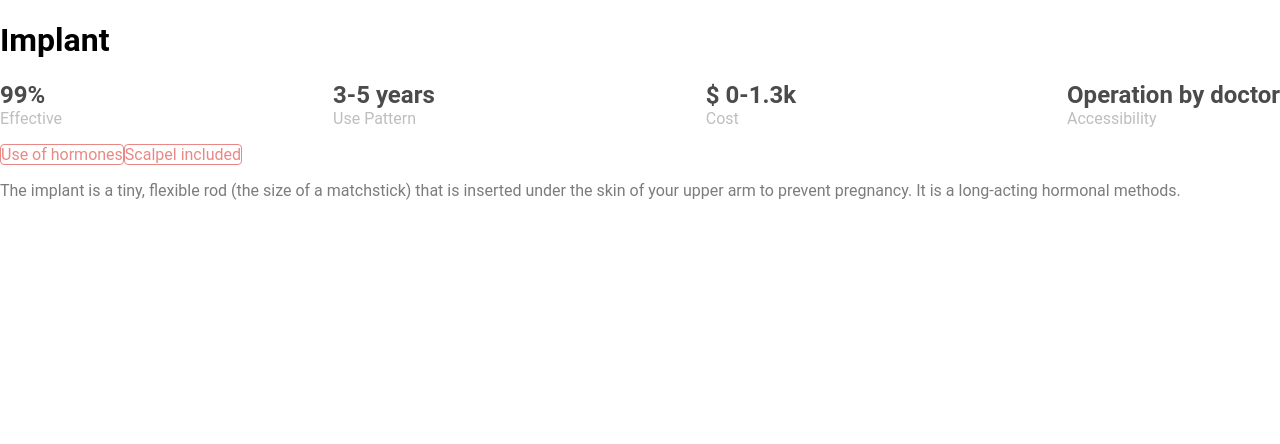
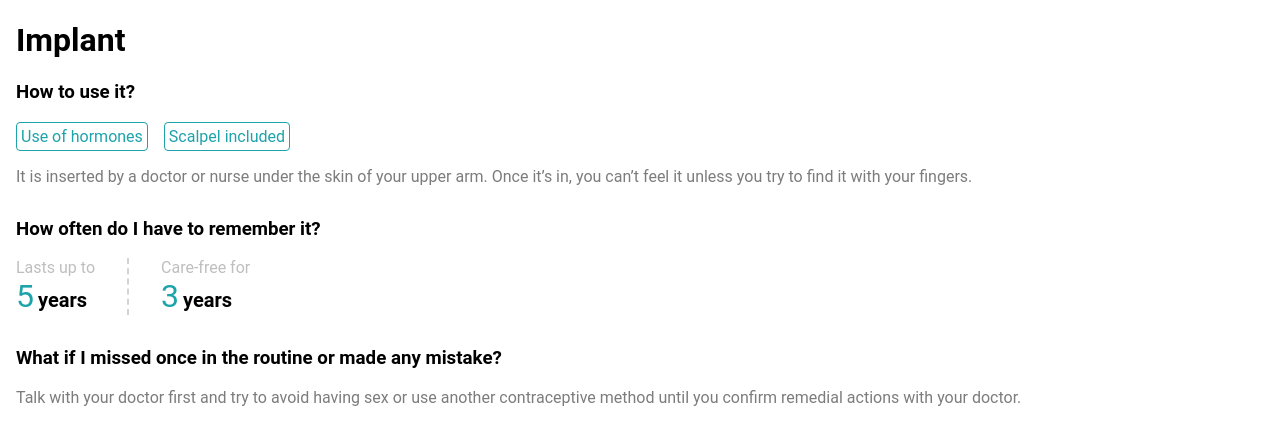
Before and after one commit to sandboxnu/knowyouroptions, a Next.js app in the folder frontend/: page /implant in a window 1280 px wide. Shown: the top 444 px of the page. Built offline with nearby package versions, Linux system fonts and the light colour scheme; a web font is replaced by a local one.

Commit message:
Create Use tab

```diff
--- /dev/null
+++ b/frontend/components/Pill.tsx
@@ -0,0 +1,10 @@
+import styled from 'styled-components';
+
+const Pill = styled.div`
+  color: #1DA3AA;
+  border: 1px solid #1DA3AA;
+  border-radius: .25rem;
+  margin-right: 1rem;
+`;
+
+export default Pill;
--- /dev/null
+++ b/frontend/components/PillRow.tsx
@@ -0,0 +1,26 @@
+import { ReactElement } from 'react';
+import styled from 'styled-components';
+import Pill from './Pill';
+
+const PillContainer = styled.div`
+  display: flex;
+  flex-direction: row;
+`;
+
+const PillRow = ({
+  className,
+  pillTitles,
+}: {
+  className?: string,
+  pillTitles: string[],
+}): ReactElement  => {
+  return (
+    <PillContainer className={className}>
+      {pillTitles.map((title: string): ReactElement =>
+        <Pill>{title}</Pill>)
+      }
+    </PillContainer>
+  );
+};
+
+export default PillRow;
--- a/frontend/pages/implant.tsx
+++ b/frontend/pages/implant.tsx
@@ -3,9 +3,10 @@ import Image from 'next/image';
 import SvgImplant from '../public/implant.svg';
 import ContraceptiveTemplate  from '../templates/contraceptives'
 import { OverviewProps } from '../templates/contraceptives/tabs/Overview';
-
+import { UseProps } from '../templates/contraceptives/tabs/Use';
 
 const Implant = (): ReactElement => {
+  // Overview Props
   const implantDesc = "The implant is a tiny, flexible rod (the size of a matchstick) that is inserted under the skin of your upper arm to prevent pregnancy. It is a long-acting hormonal methods.";
   const implantInfo = [
     ["Effective", "99%"],
@@ -19,10 +20,27 @@ const Implant = (): ReactElement => {
     info: implantInfo,
     pillTitles: pillTitles,
   }
+
+  // Use Props
+  const careFreeFor = 3;
+  const howToUseDesc = "It is inserted by a doctor or nurse under the skin of your upper arm. Once it’s in, you can’t feel it unless you try to find it with your fingers.";
+  const howToUsePills = ["Use of hormones", "Scalpel included"];
+  const ifMissedRoutineDesc = "Talk with your doctor first and try to avoid having sex or use another contraceptive method until you confirm remedial actions with your doctor.";
+  const lastsUpTo = 5;
+
+  const useProps: UseProps = {
+    careFreeFor: careFreeFor,
+    howToUseDesc: howToUseDesc,
+    howToUsePills: howToUsePills,
+    ifMissedRoutineDesc: ifMissedRoutineDesc,
+    lastsUpTo: lastsUpTo,
+  };
+
   return (
     <ContraceptiveTemplate
       title={"Implant"}
       overviewProps={overviewProps}
+      useProps={useProps}
     />
   );
 }
--- a/frontend/templates/contraceptives/index.tsx
+++ b/frontend/templates/contraceptives/index.tsx
@@ -1,25 +1,33 @@
 import React, { ReactElement } from 'react';
 import Overview, { OverviewProps } from './tabs/Overview'
+import Use, { UseProps } from './tabs/Use';
+import styled from 'styled-components';
+
+const TabContainer = styled.div`
+  margin: 1rem;
+`;
 
 export declare interface ContraceptivesProps {
   title: string,
   overviewProps: OverviewProps,
+  useProps: UseProps,
 };
 
 const Contraceptives = ({
   title,
   overviewProps,
+  useProps,
 }: ContraceptivesProps): ReactElement => {
   // states:
-  // @ts-ignore
   return (
     <>
-      <div>
+      <TabContainer>
         <h1>{title}</h1>
-      </div>
-      <div>
-        <Overview {...overviewProps} />
-      </div>
+      </TabContainer>
+      <TabContainer>
+        {/*<Overview {...overviewProps} />*/}
+        <Use {...useProps} />
+      </TabContainer>
     </>
   );
 };
--- a/frontend/templates/contraceptives/tabs/Overview.tsx
+++ b/frontend/templates/contraceptives/tabs/Overview.tsx
@@ -1,12 +1,14 @@
 import { ReactElement } from 'react';
 import styled from 'styled-components';
+import PillRow from '../../../components/PillRow';
 
 // Styling
 const CategoryRow = styled.div`
   display: flex;
   flex-direction: row;
+  flex-wrap: wrap;
   justify-content: space-between;
-  margin: 1rem 0;
+  margin: 2rem 0;
   width: 100%;
 `;
 
@@ -22,6 +24,7 @@ const CategoryValue = styled.p`
   font-size: 1.5rem;
   font-weight: bold;
   margin: 0;
+  white-space: nowrap;
 `;
 
 const Column = styled.div`
@@ -31,17 +34,6 @@ const Column = styled.div`
 
 const Description = styled.p`
   color: #7C7C7C;
-`;
-
-const Pill = styled.div`
-  color: #E98986;
-  border: 1px solid #E98986;
-  border-radius: .25rem;
-`;
-
-const PillRow = styled.div`
-  display: flex;
-  flex-direction: row;
 `;
 
 // Components
@@ -79,11 +71,7 @@ const Overview = ({
             <Category title={category} value={value}/>
         )}
       </CategoryRow>
-      <PillRow>
-        {pillTitles.map((title: string): ReactElement =>
-          <Pill>{title}</Pill>)
-        }
-      </PillRow>
+      <PillRow pillTitles={pillTitles} />
       <Description>
         {description}
       </Description>
--- /dev/null
+++ b/frontend/templates/contraceptives/tabs/Use.tsx
@@ -0,0 +1,115 @@
+import { ReactElement } from 'react';
+import styled from 'styled-components';
+import PillRow from '../../../components/PillRow';
+
+// Styling
+const CategoryRow = styled.div`
+  display: flex;
+  flex-direction: row;
+  flex-wrap: wrap;
+  margin-bottom: 2rem;
+  width: 100%;
+`;
+
+const CategoryTitle = styled.h3`
+  color: #BEBEBE;
+  font-size: 1rem;
+  font-weight: normal;
+  margin: 0;
+`;
+
+const CategoryValue = styled.span`
+  color: #1DA3AA;
+  font-size: 2rem;
+  font-weight: normal;
+  margin: 0 .25rem 0 0;
+`;
+
+const CategoryValueP = styled.p`
+  font-size: 1.25rem;
+  font-weight: bold;
+  margin: 0;
+`;
+
+const Column = styled.div`
+  display: flex;
+  flex-direction: column;
+`;
+
+const Description = styled.p`
+  color: #7C7C7C;
+`;
+
+const HowOftenTitle = styled.h3`
+  margin-top: 2rem;
+`;
+
+const PillRowStyled = styled(PillRow)`
+  &>div {
+    padding: .25rem;
+  }
+`;
+
+// Components
+const Category = ({
+  className,
+  title,
+  unit,
+  value,
+}: {
+  className?: string,
+  title: string,
+  unit: string,
+  value: number,
+}): ReactElement => {
+  return (
+    <Column className={className}>
+      <CategoryTitle>{title}</CategoryTitle>
+      <CategoryValueP>
+        <CategoryValue>
+          {value}
+        </CategoryValue>
+        {unit}
+      </CategoryValueP>
+    </Column>
+  );
+};
+
+const CategoryLeft = styled(Category)`
+  border-right: 2px dashed lightgray;
+  margin-right: 2rem;
+  padding-right: 2rem;
+`;
+
+export declare interface UseProps {
+  careFreeFor: number,
+  howToUseDesc: string,
+  howToUsePills: string[],
+  ifMissedRoutineDesc: string,
+  lastsUpTo: number,
+};
+
+const Use = ({
+  careFreeFor,
+  howToUseDesc,
+  howToUsePills,
+  ifMissedRoutineDesc,
+  lastsUpTo,
+}: UseProps): ReactElement => {
+  return (
+    <>
+      <h3>How to use it?</h3>
+      <PillRowStyled pillTitles={howToUsePills} />
+      <Description>{howToUseDesc}</Description>
+      <HowOftenTitle>How often do I have to remember it?</HowOftenTitle>
+      <CategoryRow>
+        <CategoryLeft title={"Lasts up to"} unit={"years"} value={lastsUpTo} />
+        <Category title={"Care-free for"} unit={"years"} value={careFreeFor} />
+      </CategoryRow>
+      <h3>What if I missed once in the routine or made any mistake?</h3>
+      <Description>{ifMissedRoutineDesc}</Description>
+    </>
+  );
+};
+
+export default Use;
```
